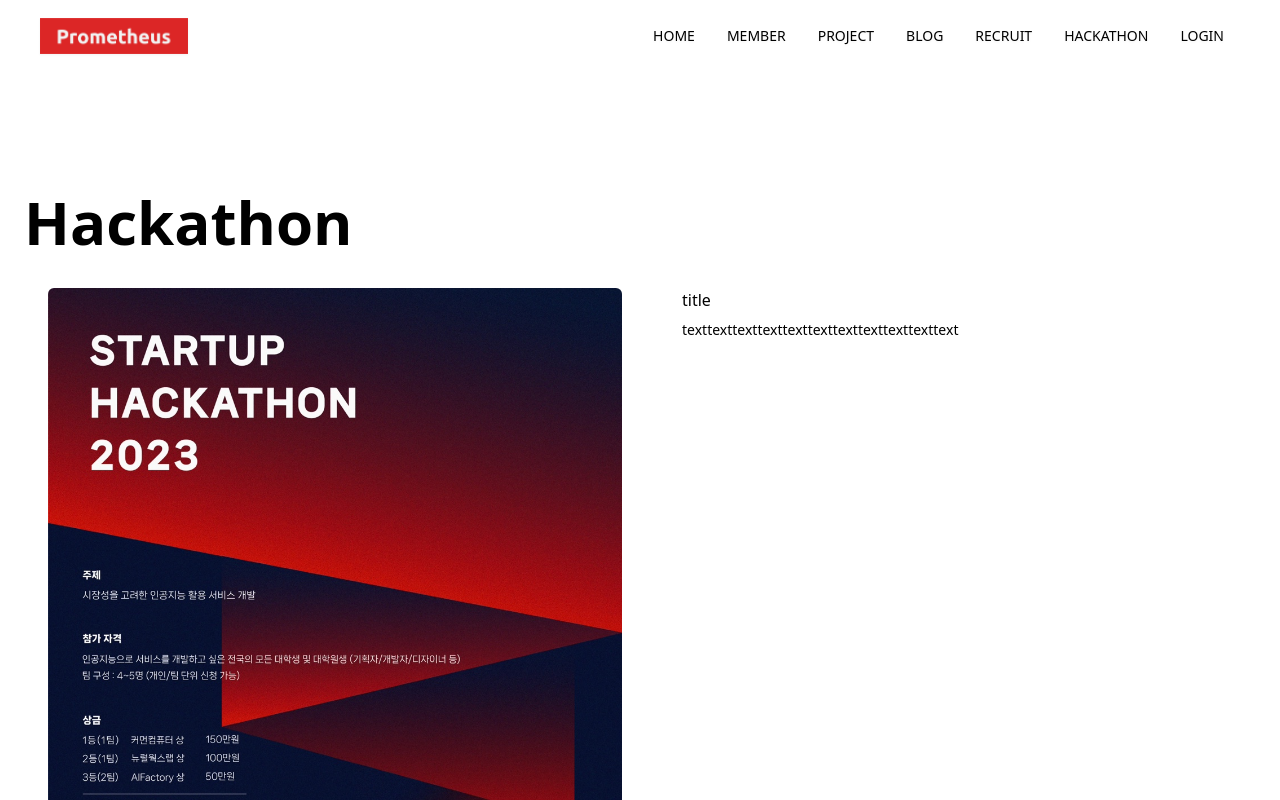
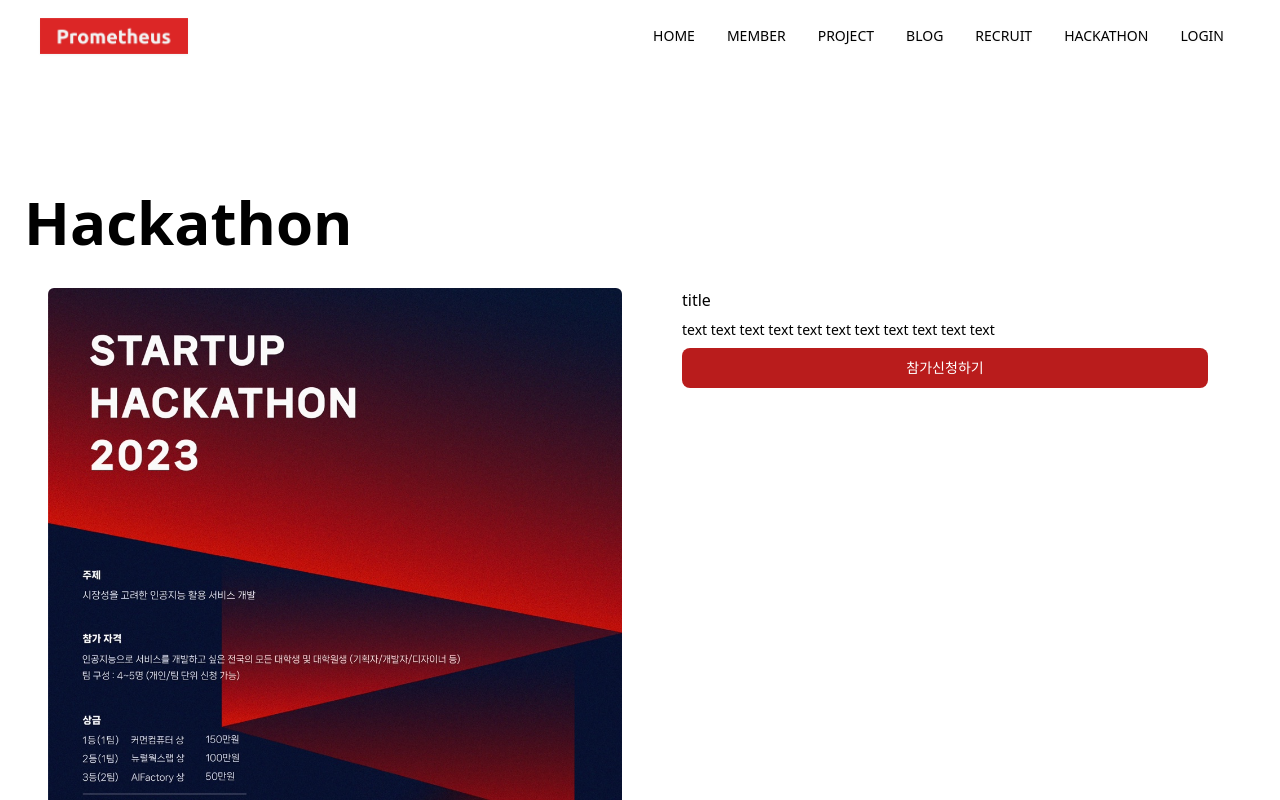
Before and after one commit to Prometheus-ML/Prometheus-Web-Front, a Nuxt app: page /hackathon in a window 1280 px wide. Shown: the top 800 px of the page. Built offline with nearby package versions, Linux system fonts and the light colour scheme; no server answers.

Commit message:
Add button to open google form

```diff
--- a/pages/hackathon.vue
+++ b/pages/hackathon.vue
@@ -14,8 +14,15 @@
         <div class="container">
           <p class="text-l mb-2">title</p>
           <p class="text-sm mb-2">
-            texttexttexttexttexttexttexttexttexttexttext
+            text text text text text text text text text text text
           </p>
+          <button
+            type="button"
+            class="w-full focus:outline-none text-white bg-red-700 hover:bg-red-800 focus:ring-4 focus:ring-red-300 font-medium rounded-lg text-sm px-5 py-2.5 mr-2 mb-2 dark:bg-red-600 dark:hover:bg-red-700 dark:focus:ring-red-900"
+            @click="openGoogleForm()"
+          >
+            참가신청하기
+          </button>
         </div>
       </div>
     </div>
@@ -29,6 +36,10 @@
   name: "HackathonView",
   components: {},
   data: () => ({}),
-  methods: {},
+  methods: {
+    openGoogleForm: function () {
+      window.open("https://forms.gle/uVSuXEzgZq7VWL3E6");
+    },
+  },
 };
 </script>
```
